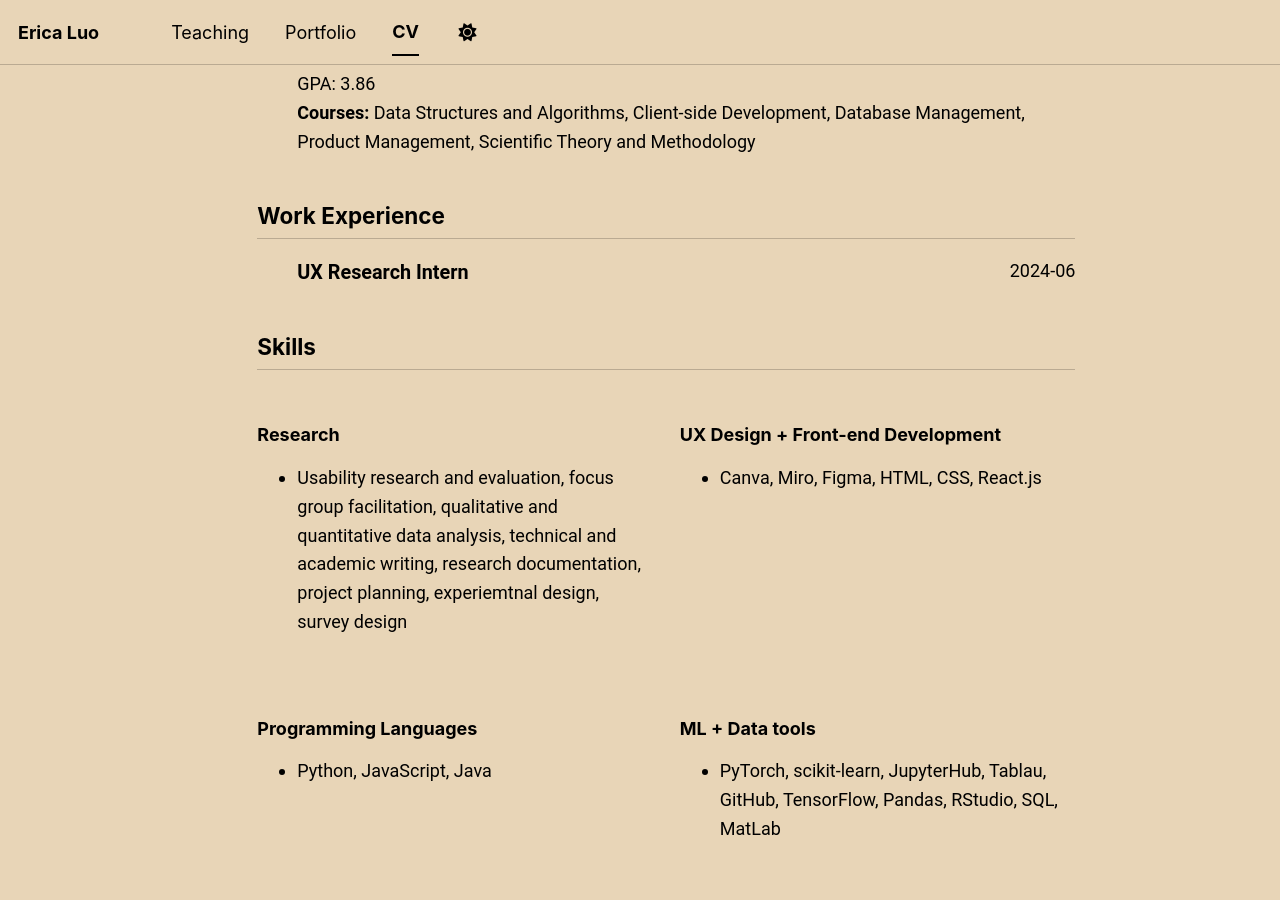
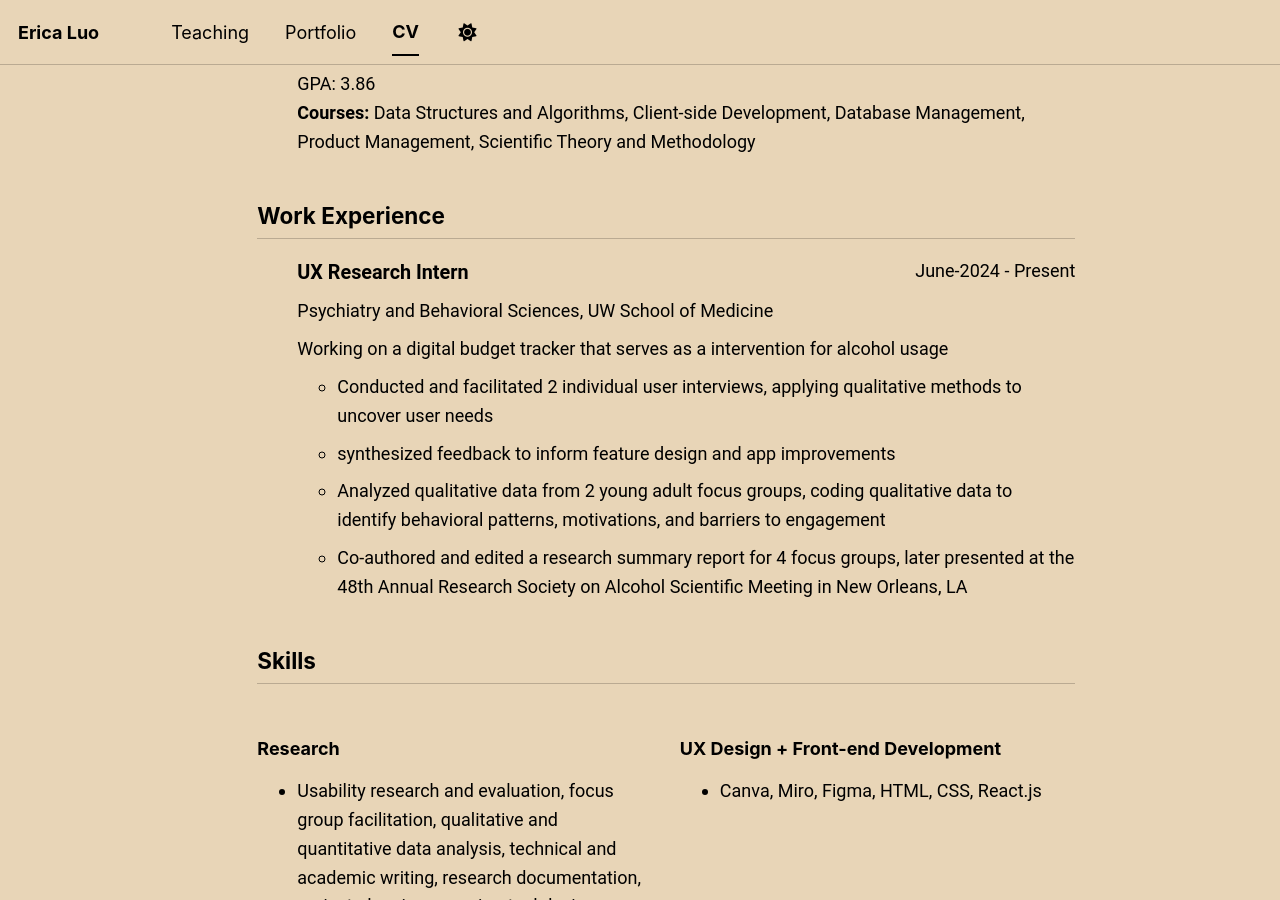
Before and after one commit to er-luo/er-luo.github.io, a Jekyll site: the page built from _pages/cv-json.md, in a window 1280 px wide and 900 px high, scrolled down 567 px. Built offline with Jekyll 4.4.1, drawn with Linux system fonts in a browser that asks for light colours; a script bundle is joined from its source files by our own code; library files that are not in the unit come from our copies.

Commit message:
added work experience to CV

```diff
--- a/_data/cv.json
+++ b/_data/cv.json
@@ -23,7 +23,14 @@
   "work": [
     {
       "position": "UX Research Intern",
-      "startDate": "2024-06"
+      "startDate": "June-2024",
+      "endDate": "Present",
+      "company": "Psychiatry and Behavioral Sciences, UW School of Medicine",
+      "summary": "Working on a digital budget tracker that serves as a intervention for alcohol usage",
+      "highlights": ["Conducted and facilitated 2 individual user interviews, applying qualitative methods to uncover user needs", "synthesized feedback to inform feature design and app improvements",
+"Analyzed qualitative data from 2 young adult focus groups, coding qualitative data to identify behavioral patterns, motivations, and barriers to engagement",
+"Co-authored and edited a research summary report for 4 focus groups, later presented at the 48th Annual Research Society on Alcohol Scientific Meeting in New Orleans, LA"
+]
     }
   ],
   "education": [
```
